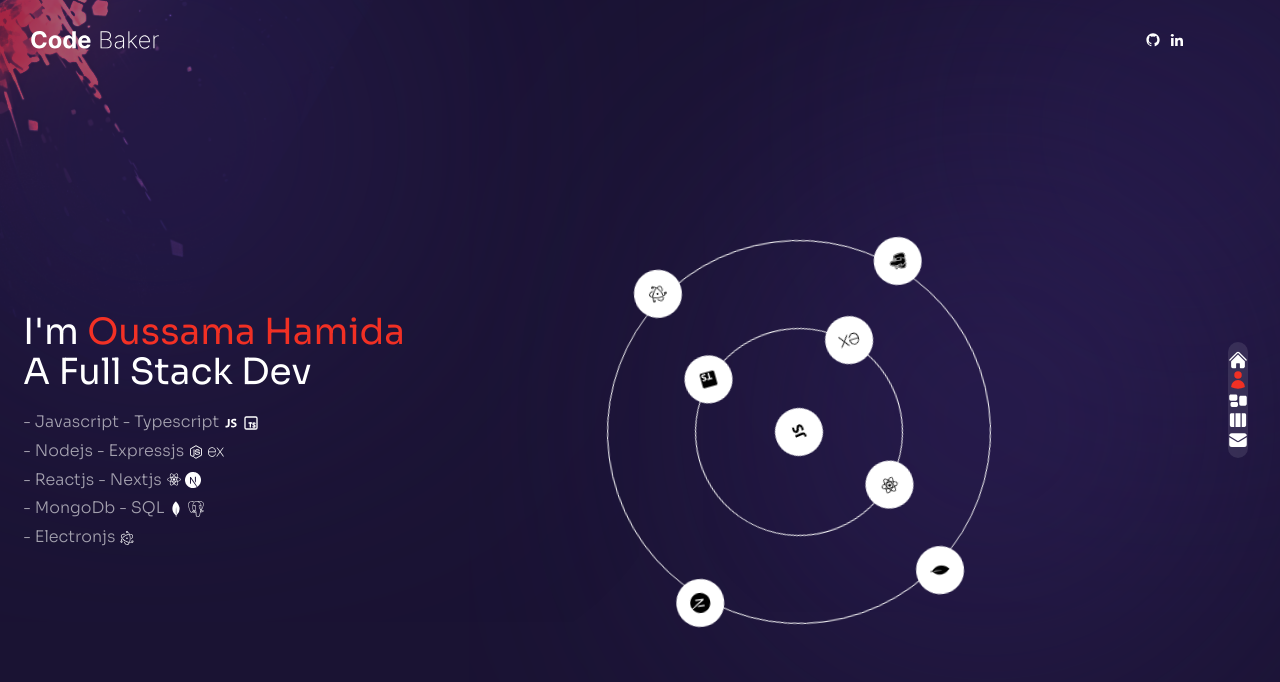
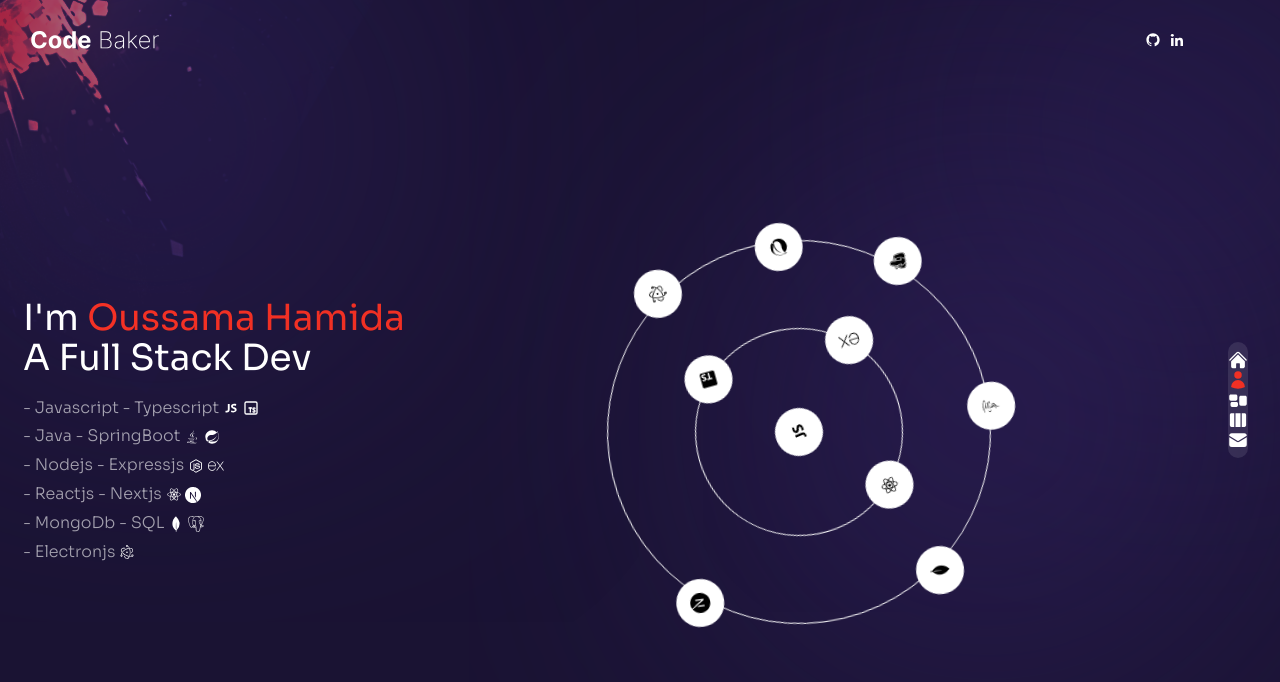
Before and after one commit to ouhell/portfolio, a Next.js app: page /about in a window 1280 px wide. Shown: the top 682 px of the page. Built offline with nearby package versions, Linux system fonts and the light colour scheme.

Commit message:
added java/spring boot skills

```diff
--- a/components/Skills/index.tsx
+++ b/components/Skills/index.tsx
@@ -3,8 +3,9 @@
 import {
   BiLogoReact,
   BiLogoTypescript,
-  BiLogoMongodb,
   BiLogoPostgresql,
+  BiLogoSpringBoot,
+  BiLogoJava,
 } from "react-icons/bi";
 import { DiJavascript1 } from "react-icons/di";
 import { SiNextdotjs, SiMongodb, SiExpress } from "react-icons/si";
@@ -134,6 +135,26 @@
             left: "3%",
           }}
         />
+
+        <Skill
+          animate={true}
+          icon={BiLogoSpringBoot}
+          animateProps={{
+            delay: baseDelay + 2.4,
+            bottom: "45%",
+            left: "-5%",
+          }}
+        />
+
+        <Skill
+          animate={true}
+          icon={BiLogoJava}
+          animateProps={{
+            delay: baseDelay + 2.8,
+            top: "-7%",
+            // right: "-5%",
+          }}
+        />
       </m.div>
     </m.div>
   );
--- a/pages/about/index.tsx
+++ b/pages/about/index.tsx
@@ -19,6 +19,8 @@
   BiLogoReact,
   BiLogoNodejs,
   BiLogoTypescript,
+  BiLogoJava,
+  BiLogoSpringBoot,
 } from "react-icons/bi";
 import Head from "next/head";
 type Props = {};
@@ -59,6 +61,13 @@
                   <TbBrandTypescript className="inline-block text-white" />
                 </p>
               </m.li>
+              <m.li className="" variants={fadeIn("left", 0.65)}>
+                <p>
+                  <span>- Java - SpringBoot</span>{" "}
+                  <BiLogoJava className="inline-block text-white " />{" "}
+                  <BiLogoSpringBoot className="inline-block text-white" />
+                </p>
+              </m.li>
               <m.li variants={fadeIn("left", 0.7)}>
                 <p>
                   - Nodejs - Expressjs{" "}
--- a/pages/contact/index.tsx
+++ b/pages/contact/index.tsx
@@ -4,6 +4,7 @@
 import { BiLoader } from "react-icons/bi";
 import Message, { MessageProps } from "@/components/Message";
 import axios from "axios";
+import Head from "next/head";
 type Props = {};
 
 type FormData = {
@@ -143,6 +144,9 @@
 
   return (
     <>
+      <Head>
+        <title>Contact</title>
+      </Head>
       <Message
         message={notifMessage.message}
         id={notifMessage.id}
--- a/pages/services/index.tsx
+++ b/pages/services/index.tsx
@@ -2,12 +2,16 @@
 import React from "react";
 import { motion as m } from "framer-motion";
 import { fadeIn } from "@/variants";
+import Head from "next/head";
 
 type Props = {};
 
 const Services = (props: Props) => {
   return (
     <div className="flex-1 container flex flex-col lg:flex-row justify-center lg:justify-normal items-center mx-auto lg:mt-[-2rem] overflow-auto">
+      <Head>
+        <title>Services</title>
+      </Head>
       <div className="flex flex-col gap-4 text-center lg:text-left">
         <m.h1
           variants={fadeIn("up", 0.3)}
```
